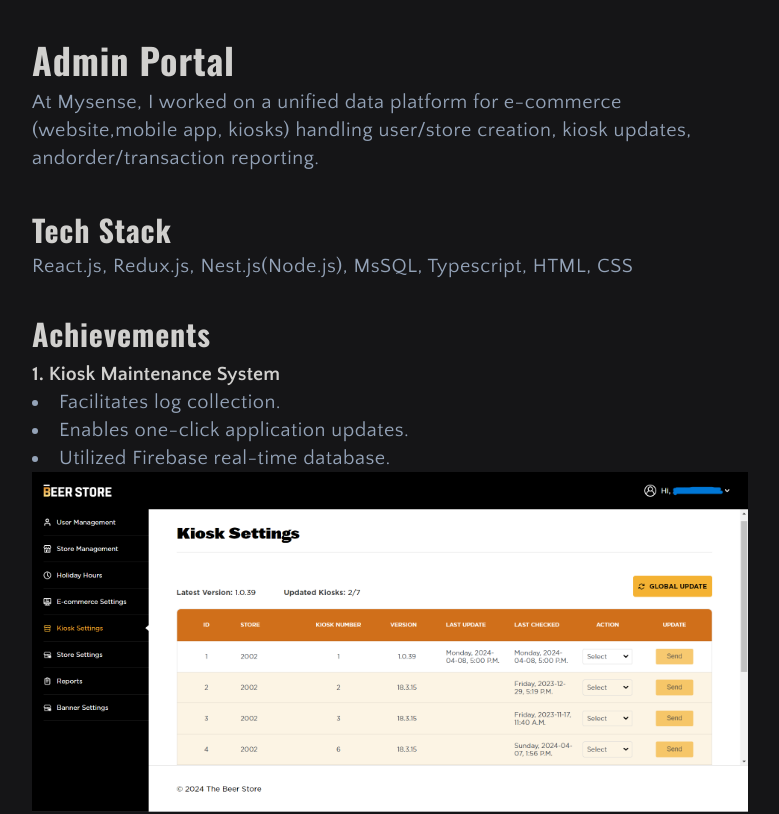
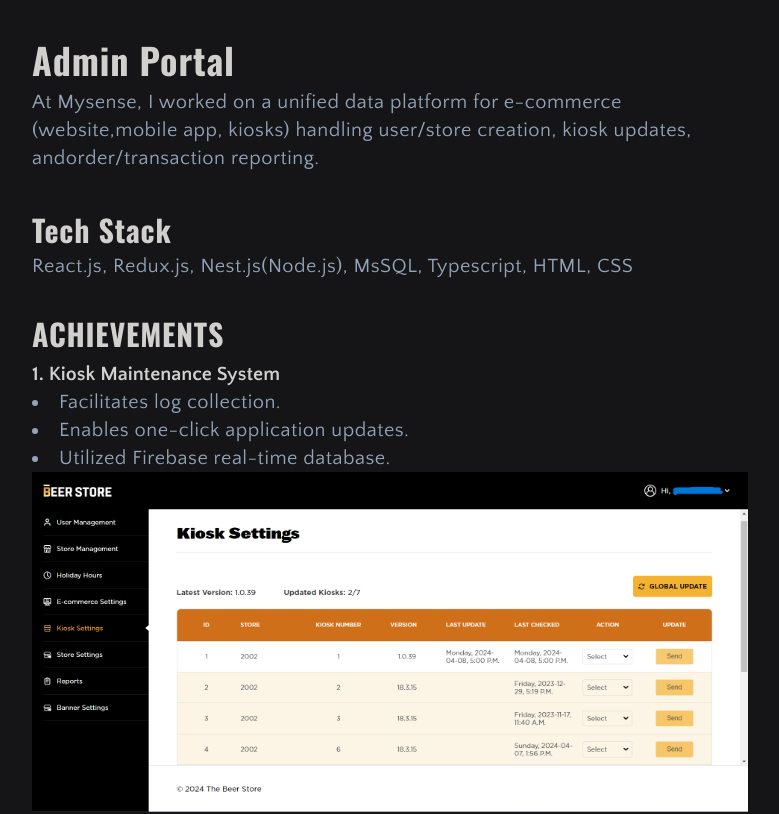
Before and after one commit to ankurmehta102/portfolio, a React (Vite) app: page /projects/admin-portal in a window 1280 px wide. Shown: the top 814 px of the page, without its empty margins (250-1029 px from the left). Built offline with nearby package versions, Linux system fonts and the light colour scheme; a web font is replaced by a local one.

Commit message:
Add: react-router-dom
Update: ProjectDescriptionPage is now dynamic

```diff
--- a/package.json
+++ b/package.json
@@ -13,6 +13,7 @@
     "react": "^18.2.0",
     "react-dom": "^18.2.0",
     "react-icons": "^5.0.1",
+    "react-router-dom": "^6.23.1",
     "tailwind-merge": "^2.3.0"
   },
   "devDependencies": {
--- a/src/App.tsx
+++ b/src/App.tsx
@@ -1,12 +1,10 @@
 import MainLayout from "./components/layout/MainLayout";
-import ProjectDescriptionPage from "./pages/ProjectDescriptionPage";
-import HomePage from "./pages/HomePage";
+import { Outlet } from "react-router-dom";
 
 function App() {
   return (
     <MainLayout>
-      {/* <HomePage /> */}
-      <ProjectDescriptionPage />
+      <Outlet />
     </MainLayout>
   );
 }
--- a/src/components/section/Projects.tsx
+++ b/src/components/section/Projects.tsx
@@ -13,9 +13,11 @@
       <div className="">
         {CardDetails.map((card) => (
           <Card
+            key={card.id}
             projectTitle={card.projectTitle}
             description={card.description}
             logo={card.logo}
+            path={card.path}
           />
         ))}
       </div>
--- a/src/components/section/TaskSection.tsx
+++ b/src/components/section/TaskSection.tsx
@@ -1,8 +1,9 @@
 import Task from "../ui/Task";
 import Heading from "../ui/Heading";
+import { TaskHeading } from "../../types";
 
 interface TaskSectionProps {
-  heading: string;
+  heading: TaskHeading;
   taskData: any[];
 }
 
@@ -11,7 +12,7 @@
     <section id="task-section" className="mt-10">
       <Heading variant="SubHeading">{heading}</Heading>
       {taskData.map((data) => (
-        <Task data={data} />
+        <Task key={data.id} data={data} />
       ))}
     </section>
   );
--- a/src/components/ui/Card.tsx
+++ b/src/components/ui/Card.tsx
@@ -1,19 +1,23 @@
+import { Link } from "react-router-dom";
 import Text from "./Text";
 
 interface CardProps {
   projectTitle: string;
   description: string;
   logo: string;
+  path: string;
 }
 
-function Card({ projectTitle, description, logo }: CardProps) {
+function Card({ projectTitle, description, logo, path }: CardProps) {
   return (
+    <Link to={path}>
       <div
         className={`mb-2  flex w-full cursor-pointer items-center justify-between rounded-md  py-1 pl-3 pr-2 transition-all hover:backdrop-brightness-200`}
       >
         <TextSection projectTitle={projectTitle} description={description} />
         <LogoSection logo={logo} />
       </div>
+    </Link>
   );
 }
 
--- a/src/data.ts
+++ b/src/data.ts
@@ -3,6 +3,7 @@
 import kioskSettings from "/images/kiosk_settings.png";
 
 export const AdminPortalData = {
+  id: 1,
   title: "Admin Portal",
   description:
     "At Mysense, I worked on a unified data platform for e-commerce (website,mobile app, kiosks) handling user/store creation, kiosk updates, andorder/transaction reporting.",
@@ -28,44 +29,74 @@
     },
   ],
 };
-
-// export const TaskData = [
-//   {
-//     heading: "1. Kiosk Maintenance System",
-//     description: [
-//       "Facilitates log collection.",
-//       "Enables one-click application updates.",
-//       "Utilized Firebase real-time database.",
-//     ],
-//     image: kioskSettings,
-//   },
-//   {
-//     heading: "2. Email Based Password Reset",
-//     description: [
-//       "Facilitates log collection.",
-//       "Enables one-click application updates.",
-//       "Utilized Firebase real-time database.",
-//     ],
-//   },
-// ];
+export const orderManagementData = {
+  id: 2,
+  title: "Order Management Data",
+  description:
+    "At Mysense, I worked on a unified data platform for e-commerce (website,mobile app, kiosks) handling user/store creation, kiosk updates, andorder/transaction reporting.",
+  techStack:
+    "React.js, Redux.js, Nest.js(Node.js), MsSQL, Typescript, HTML, CSS",
+  achievements: [
+    {
+      taskHeading: "1. Kiosk Maintenance System",
+      taskDescription: [
+        "Facilitates log collection.",
+        "Enables one-click application updates.",
+        "Utilized Firebase real-time database.",
+      ],
+      taskImage: kioskSettings,
+    },
+    {
+      taskHeading: "2. Email Based Password Reset",
+      taskDescription: [
+        "Facilitates log collection.",
+        "Enables one-click application updates.",
+        "Utilized Firebase real-time database.",
+      ],
+    },
+  ],
+};
+export const ImageGalleryData = {
+  id: 3,
+  title: "Image Gallery",
+  description:
+    "At Mysense, I worked on a unified data platform for e-commerce (website,mobile app, kiosks) handling user/store creation, kiosk updates, andorder/transaction reporting.",
+  techStack:
+    "React.js, Redux.js, Nest.js(Node.js), MsSQL, Typescript, HTML, CSS",
+  features: [
+    {
+      taskDescription: [
+        "Facilitates log collection.",
+        "Enables one-click application updates.",
+        "Utilized Firebase real-time database.",
+      ],
+    },
+  ],
+};
 
 export const CardDetails = [
   {
+    id: 1,
     projectTitle: "Admin Portal",
     description:
       "A tool to manage all the important operations of an e-commerce.",
     logo: admin,
+    path: "projects/admin-portal",
   },
   {
+    id: 2,
     projectTitle: "Order Management System",
     description:
       "A tool to manage all the important operations of an e-commerce.",
     logo: orderManagement,
+    path: "projects/order-management",
   },
   {
+    id: 3,
     projectTitle: "Admin Portal",
     description:
       "A tool to manage all the important operations of an e-commerce.",
     logo: admin,
+    path: "projects/image-gallery",
   },
 ];
--- /dev/null
+++ b/src/helper.ts
@@ -0,0 +1,16 @@
+import { projectId } from "./types";
+
+export const loadData = async (project: string) => {
+  if (project === projectId.admin) {
+    const { AdminPortalData } = await import("./data");
+    return AdminPortalData;
+  } else if (project === projectId.oms) {
+    const { orderManagementData } = await import("./data");
+    return orderManagementData;
+  } else if (project === projectId.gallery) {
+    const { ImageGalleryData } = await import("./data");
+    return ImageGalleryData;
+  } else {
+    throw new Error("Invalid project type");
+  }
+};
--- /dev/null
+++ b/src/hooks/useFetchData.tsx
@@ -0,0 +1,21 @@
+import { useEffect, useState } from "react";
+import { useParams } from "react-router-dom";
+import { loadData } from "../helper";
+
+function useFetchData() {
+  const [projectData, setProjectData] = useState<any>({});
+  const projectId = useParams().projectId || "";
+
+  const fetchData = async () => {
+    const data = await loadData(projectId);
+    setProjectData(data);
+  };
+
+  useEffect(() => {
+    fetchData();
+  }, []);
+
+  return [projectData] as const;
+}
+
+export default useFetchData;
--- a/src/main.tsx
+++ b/src/main.tsx
@@ -1,10 +1,30 @@
-import React from 'react'
-import ReactDOM from 'react-dom/client'
-import App from './App.tsx'
-import './index.css'
+import React from "react";
+import ReactDOM from "react-dom/client";
+import App from "./App.tsx";
+import "./index.css";
+import { createBrowserRouter, RouterProvider } from "react-router-dom";
+import ProjectDescriptionPage from "./pages/ProjectDescriptionPage.tsx";
+import HomePage from "./pages/HomePage.tsx";
 
-ReactDOM.createRoot(document.getElementById('root')!).render(
+const router = createBrowserRouter([
+  {
+    path: "/",
+    element: <App />,
+    children: [
+      {
+        path: "/",
+        element: <HomePage />,
+      },
+      {
+        path: "projects/:projectId",
+        element: <ProjectDescriptionPage />,
+      },
+    ],
+  },
+]);
+
+ReactDOM.createRoot(document.getElementById("root")!).render(
   <React.StrictMode>
-    <App />
+    <RouterProvider router={router} />
   </React.StrictMode>,
-)
+);
--- a/src/pages/ProjectDescriptionPage.tsx
+++ b/src/pages/ProjectDescriptionPage.tsx
@@ -1,23 +1,28 @@
 import ProjectInfo from "../components/section/ProjectInfo";
 import TaskSection from "../components/section/TaskSection";
 import TechStack from "../components/section/TechStack";
-import { AdminPortalData } from "../data";
+import useFetchData from "../hooks/useFetchData";
+import { TaskHeading } from "../types";
 
 function ProjectDescriptionPage() {
-  const taskHeading = AdminPortalData.achievements
-    ? "Achievements"
-    : "Features";
+  const [projectData] = useFetchData();
 
-  const taskData = AdminPortalData.achievements;
+  const taskSectionHeading = projectData.achievements
+    ? TaskHeading.ACHIEVEMENTS
+    : TaskHeading.FEATURES;
+  const taskData = projectData.achievements || projectData.features;
+
   return (
-    <div className="px-3">
-      <ProjectInfo
-        title={AdminPortalData.title}
-        description={AdminPortalData.description}
-      />
-      <TechStack techStack={AdminPortalData.techStack} />
-      <TaskSection heading={taskHeading} taskData={taskData} />
-    </div>
+    projectData.title && (
+      <div className="px-3">
+        <ProjectInfo
+          title={projectData.title}
+          description={projectData.description}
+        />
+        <TechStack techStack={projectData.techStack} />
+        <TaskSection heading={taskSectionHeading} taskData={taskData} />
+      </div>
+    )
   );
 }
 
--- /dev/null
+++ b/src/types.ts
@@ -0,0 +1,27 @@
+export enum projectId {
+  admin = "admin-portal",
+  oms = "order-management",
+  gallery = "image-gallery",
+}
+
+export enum TaskHeading {
+  ACHIEVEMENTS = "ACHIEVEMENTS",
+  FEATURES = "FEATURES",
+}
+
+type TaskData = {
+  taskHeading: string;
+  taskDescription: string[];
+  taskImage?: string;
+};
+
+type FeatureData = Pick<TaskData, "taskDescription" | "taskImage">;
+
+export type ProjectDataType = {
+  id: number;
+  title: string;
+  description: string;
+  techStack: string;
+  achievements?: TaskData[];
+  features?: FeatureData[];
+};
```
Also changed, not shown: src/components/ui/Task.tsx (+8 -2 lines), 1 other file (tests, documents, lock files or other folders). Lines whose indentation alone changed are shown as unchanged.
